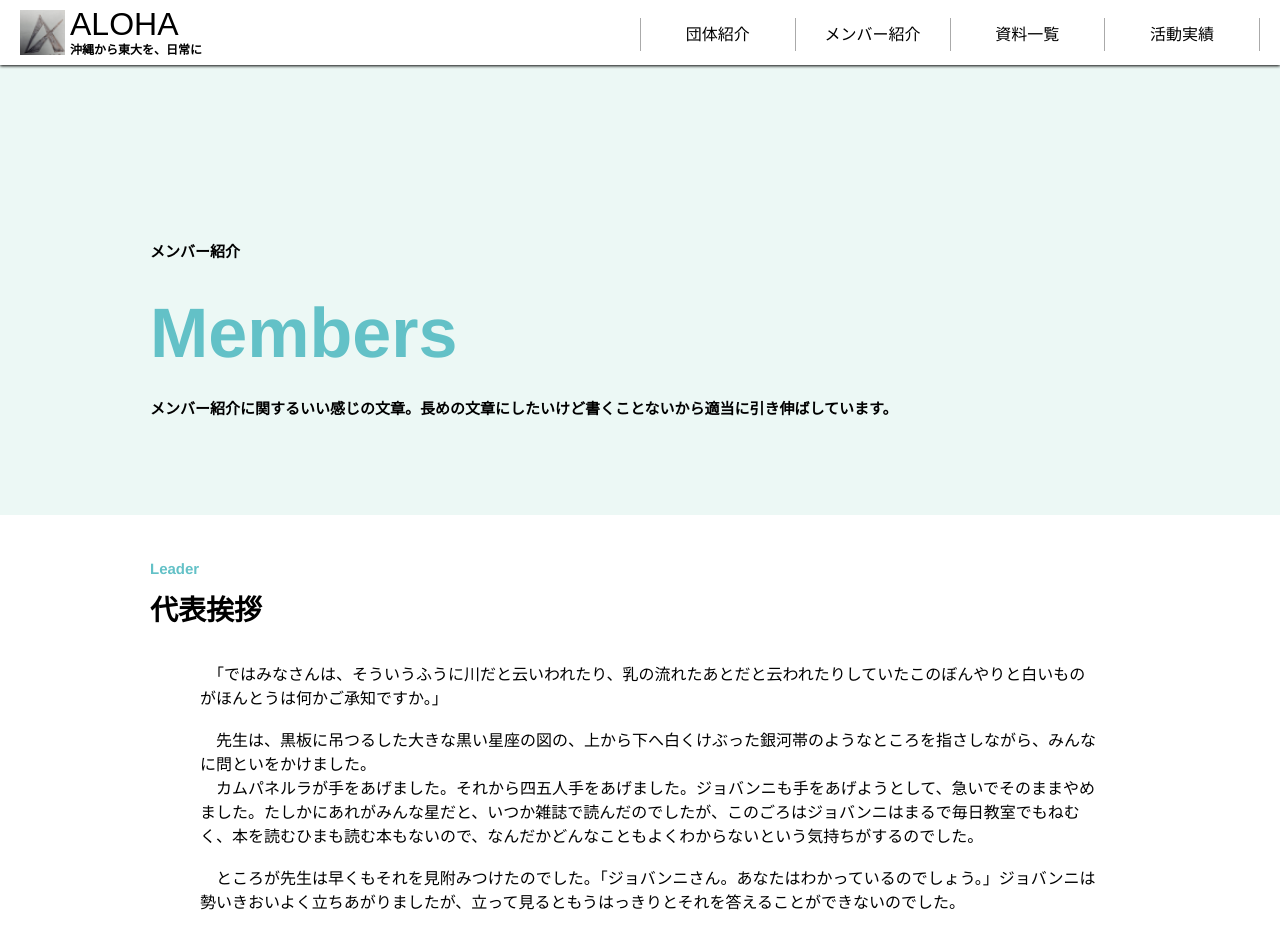
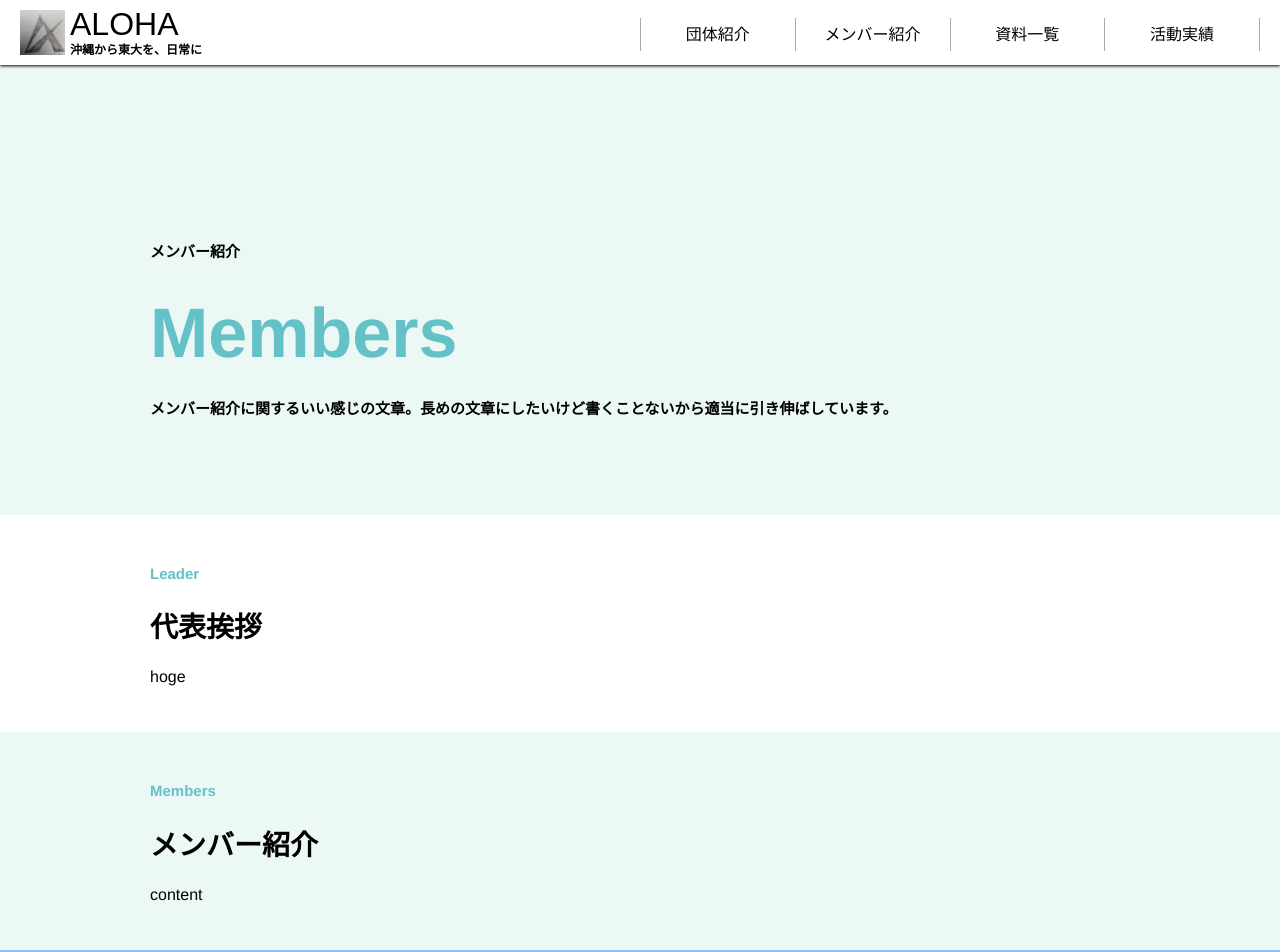
Before and after one commit to ReoYabiku/aloha-hp-next, a Next.js app: page /members in a window 1280 px wide. Shown: the top 952 px of the page. Built offline with nearby package versions, Linux system fonts and the light colour scheme.

Commit message:
contentが子要素を受け取るようにする

```diff
--- a/app/components/organisms/Content.module.css
+++ b/app/components/organisms/Content.module.css
@@ -1,43 +1,29 @@
 .backgroudWhite {
-    position: relative;
-
-    height: 500px;
+  background-color: var(--color-white);
 }
 
 .backgroundGreen {
-    position: relative;
   background-color: var(--color-pale-main);
+}
 
-    height: 550px;
+.center {
+  margin-left: 150px;
+  margin-right: 150px;
 }
 
 .subtitle {
-    position: absolute;
-    top: 30px;
-    left: 150px;
-
+  margin: 0px;
+  padding-top: 50px;
   font-size: 15px;
   color: var(--color-main);
   font-weight: bold;
 }
 
 .title {
-    position: absolute;
-    top: 50px;
-    left: 150px;
-
-
   font-size: 28px;
   font-weight: bold;
 }
 
-.text {
-    position: absolute;
-    top: 130px;
-    left: 200px;
-
-    white-space: pre-wrap;
-
-    font-size: 16px;
-    width: 70%;
+.childrenWrapper {
+  padding-bottom: 30px;
 }
--- a/app/components/organisms/Content.tsx
+++ b/app/components/organisms/Content.tsx
@@ -1,20 +1,23 @@
+import { ReactNode } from 'react';
 import style from './Content.module.css';
 
 type ContentProps = {
   subtitle: string,
   title: string,
-  text: string,
   isgreen: boolean,
+  children: ReactNode
 }
 
-export default function Content({subtitle, title, text, isgreen}: ContentProps) {
+export default function Content({subtitle, title, isgreen, children}: ContentProps) {
   return (
     <section className={isgreen ? style.backgroundGreen:  style.backgroudWhite}>
-      <p className={style.subtitle}>{subtitle}</p>
-      <h2 className={style.title}>{title}</h2>
-      <p className={style.text}>
-        {text}
-      </p>
+      <div className={style.center}>
+        <p className={style.subtitle}>{subtitle}</p>
+        <h2 className={style.title}>{title}</h2>
+        <div className={style.childrenWrapper}>
+          {children}
+        </div>
+      </div>
     </section>
   );
 }
--- a/app/members/page.tsx
+++ b/app/members/page.tsx
@@ -9,25 +9,14 @@ export default function Members() {
         title='Members'
         description='メンバー紹介に関するいい感じの文章。長めの文章にしたいけど書くことないから適当に引き伸ばしています。'
       />
-      <Content
-        subtitle='Leader'
-        title='代表挨拶'
-        text={
-          `　「ではみなさんは、そういうふうに川だと云いわれたり、乳の流れたあとだと云われたりしていたこのぼんやりと白いものがほんとうは何かご承知ですか。」
 
-　先生は、黒板に吊つるした大きな黒い星座の図の、上から下へ白くけぶった銀河帯のようなところを指さしながら、みんなに問といをかけました。
-　カムパネルラが手をあげました。それから四五人手をあげました。ジョバンニも手をあげようとして、急いでそのままやめました。たしかにあれがみんな星だと、いつか雑誌で読んだのでしたが、このごろはジョバンニはまるで毎日教室でもねむく、本を読むひまも読む本もないので、なんだかどんなこともよくわからないという気持ちがするのでした。
+      <Content subtitle='Leader' title='代表挨拶' isgreen={false}>
+        <p>hoge</p>
+      </Content>
 
-　ところが先生は早くもそれを見附みつけたのでした。「ジョバンニさん。あなたはわかっているのでしょう。」ジョバンニは勢いきおいよく立ちあがりましたが、立って見るともうはっきりとそれを答えることができないのでした。`
-        }
-        isgreen={false}
-      />
-      <Content
-        subtitle='Members'
-        title='メンバー紹介'
-        text=''
-        isgreen={true}
-      />
+      <Content subtitle='Members' title='メンバー紹介' isgreen={true}>
+        <p>content</p>
+      </Content>
     </main>
   );
 }
```
Also changed, not shown: app/introduction/page.tsx (+6 -17 lines). Lines whose indentation alone changed are shown as unchanged.
